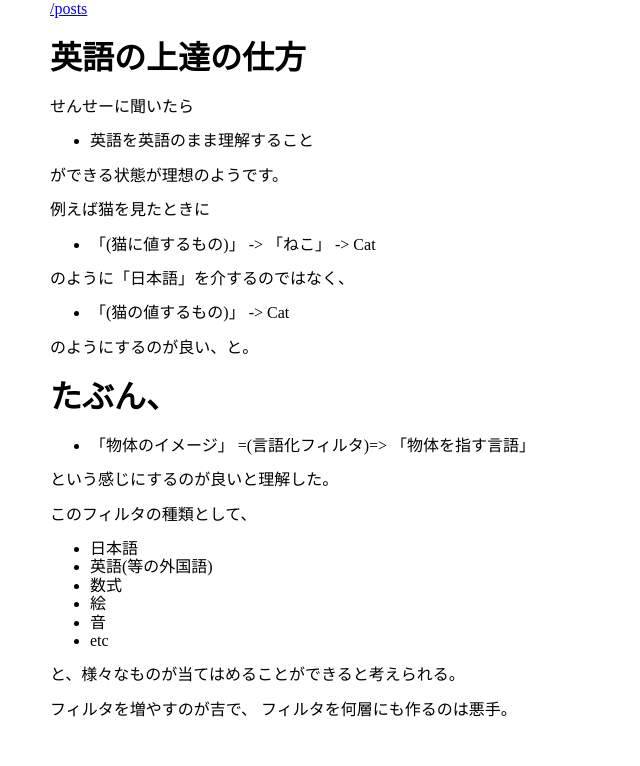
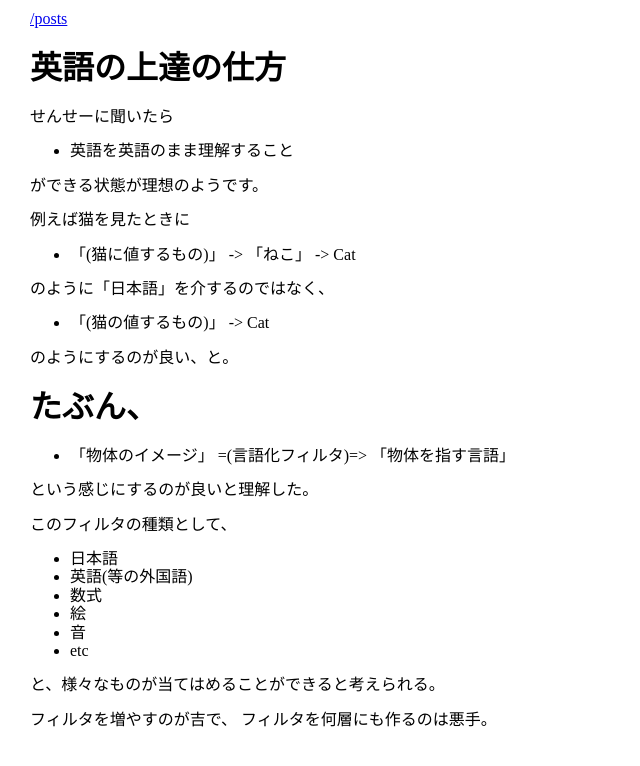
Before and after one commit to shamisonn/shamisonn.github.io, a Jekyll site: the page built from _posts/2017-06-01-english.md, in a window 1280 px wide. Shown: the top 766 px of the page, without its empty margins (0-640 px from the left). Built offline with Jekyll 4.4.1, drawn with Linux system fonts in a browser that asks for light colours; nearby versions of some CDN libraries.

Commit message:
add img settings and move dir and change css

```diff
--- a/css/post.scss
+++ b/css/post.scss
@@ -4,23 +4,17 @@
 @import "http://fonts.googleapis.com/earlyaccess/notosansjapanese";
 @import "http://fonts.googleapis.com/css?family=Inconsolata";
 
-html {
-  max-width: 800px;
-}
-h1, h2, h3 {
-  font-family: Noto Sans Japanese;
-}
-p, td, li {
-  font-family: Noto Sans Japanese;
-}
-
-
 body {
+	max-width: 800px;
+	font-family: Noto Sans Japanese;
   width: 85%;
-  margin: 0 50px;
+  margin: 10px 30px 50px;
 
   code {
     font-family: 'Inconsolata', monospace;
   }
+}
 
+img {
+  max-width: 100%;
 }
--- a/index.html
+++ b/index.html
@@ -3,7 +3,7 @@
 title: shamisonn.github.io;
 ---
 
-<img src="img/icon.png" alt="icon" class="icon" />
+<img src="assets/res/icon.png" alt="icon" class="icon" />
 
 <h2>contents: </h2>
 
```
Also changed, not shown: assets/res/icon.png (renamed from img/icon.png).
